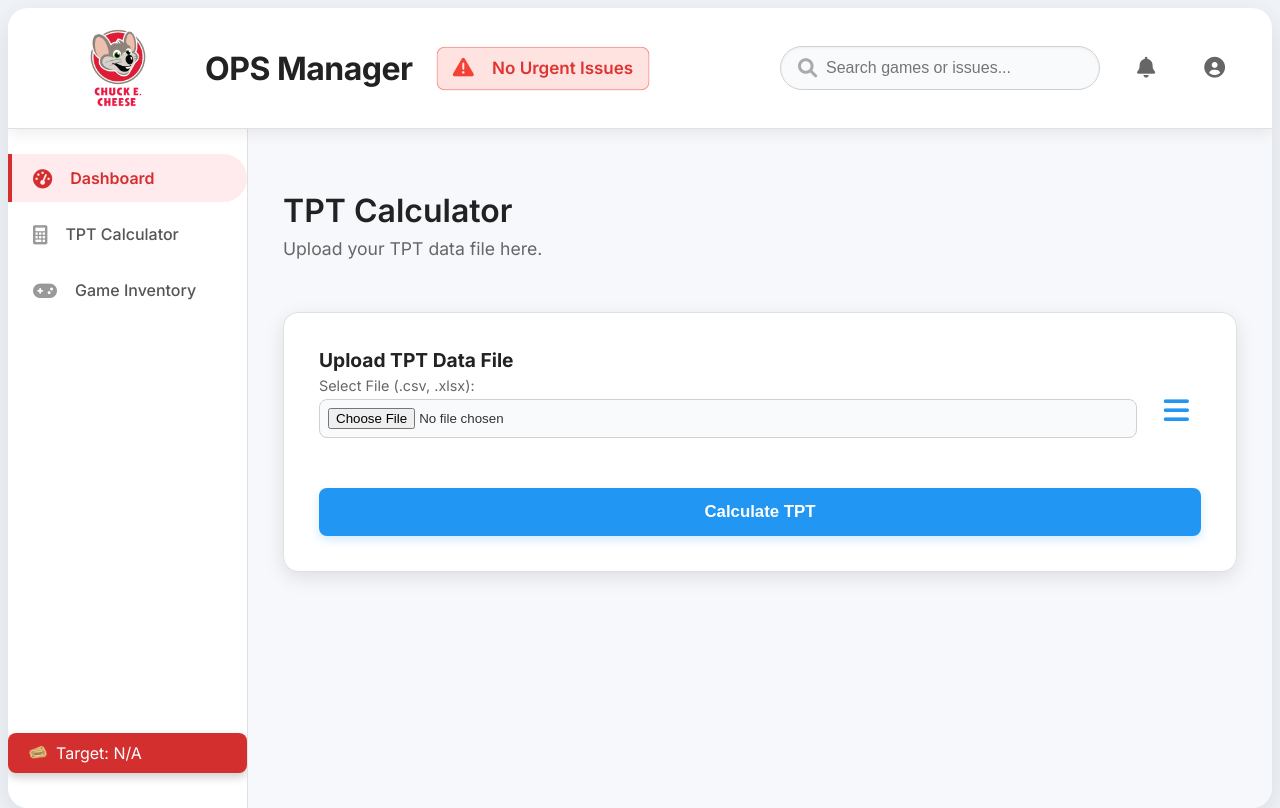
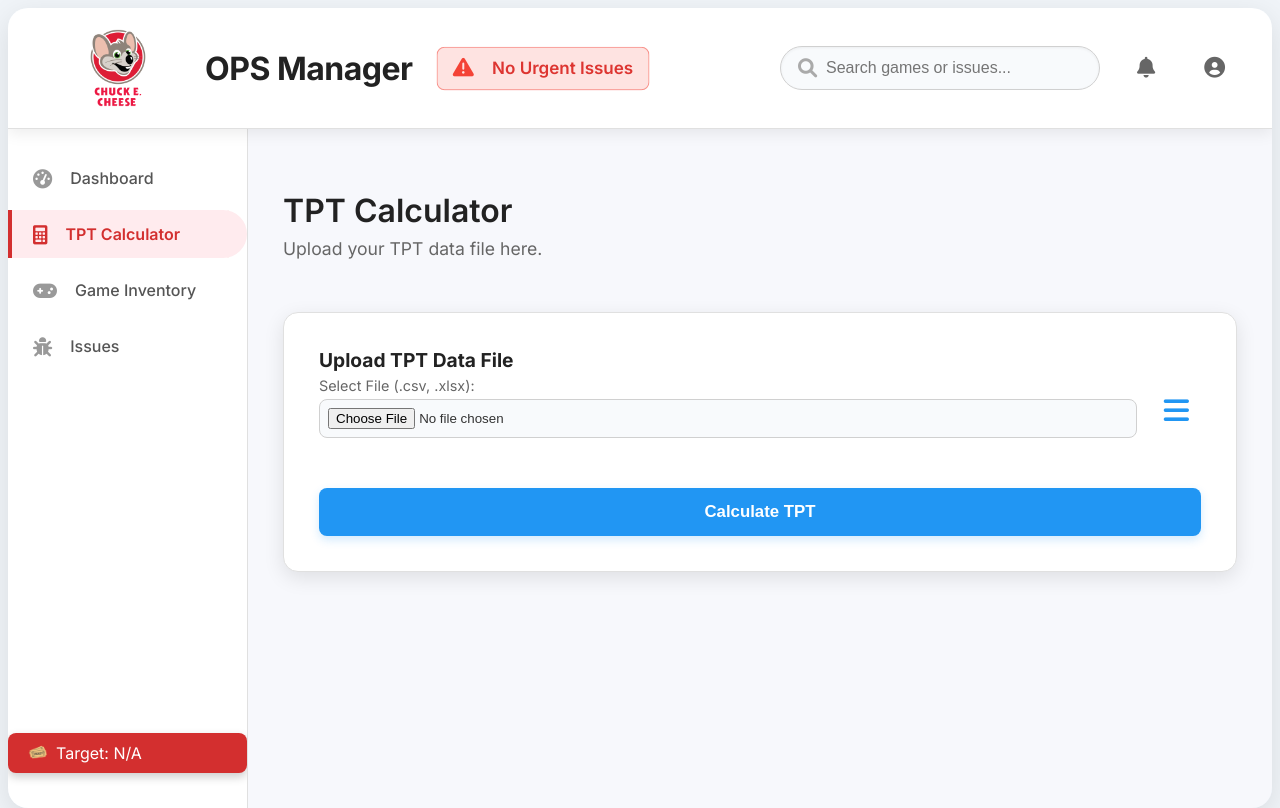
Before and after one commit to CertifiedBillionaire/daily_task_manager, a Flask app: page /tpt_calculator in a window 1280 px wide. Run offline with Flask 3, Linux system fonts and the light colour scheme; data that the repository does not hold is empty; some libraries are stand-ins or nearby versions.

Commit message:
feat: Add Issues page link and update 'current' class for tpt_calculator.html sidebar.

```diff
--- a/templates/tpt_calculator.html
+++ b/templates/tpt_calculator.html
@@ -35,19 +35,16 @@
         <button class="icon-button" id="profileButton"><i class="fas fa-user-circle"></i></button>
     </div>
 </header>
-
         <div class="main-layout-area">
             <aside class="sidebar">
     <nav class="sidebar-nav">
         <ul>
-            <li class="nav-item current">
-                <a href="/">
+            <li class="nav-item"> <a href="/">
                     <i class="fas fa-tachometer-alt"></i>
                     <span>Dashboard</span>
                 </a>
             </li>
-            <li class="nav-item">
-                <a href="/tpt_calculator" id="sidebarTptCalculator">
+            <li class="nav-item current"> <a href="/tpt_calculator" id="sidebarTptCalculator">
                     <i class="fas fa-calculator"></i>
                     <span>TPT Calculator</span>
                 </a>
@@ -58,6 +55,12 @@
                     <span>Game Inventory</span>
                 </a>
             </li>
+            <li class="nav-item"> <a href="/issues" id="sidebarIssues">
+                    <i class="fas fa-bug"></i>
+                    <span>Issues</span>
+                </a>
+            </li>
+
         </ul>
     </nav>
     <div class="sidebar-bottom-nav">
```
Lines whose indentation alone changed are shown as unchanged.
